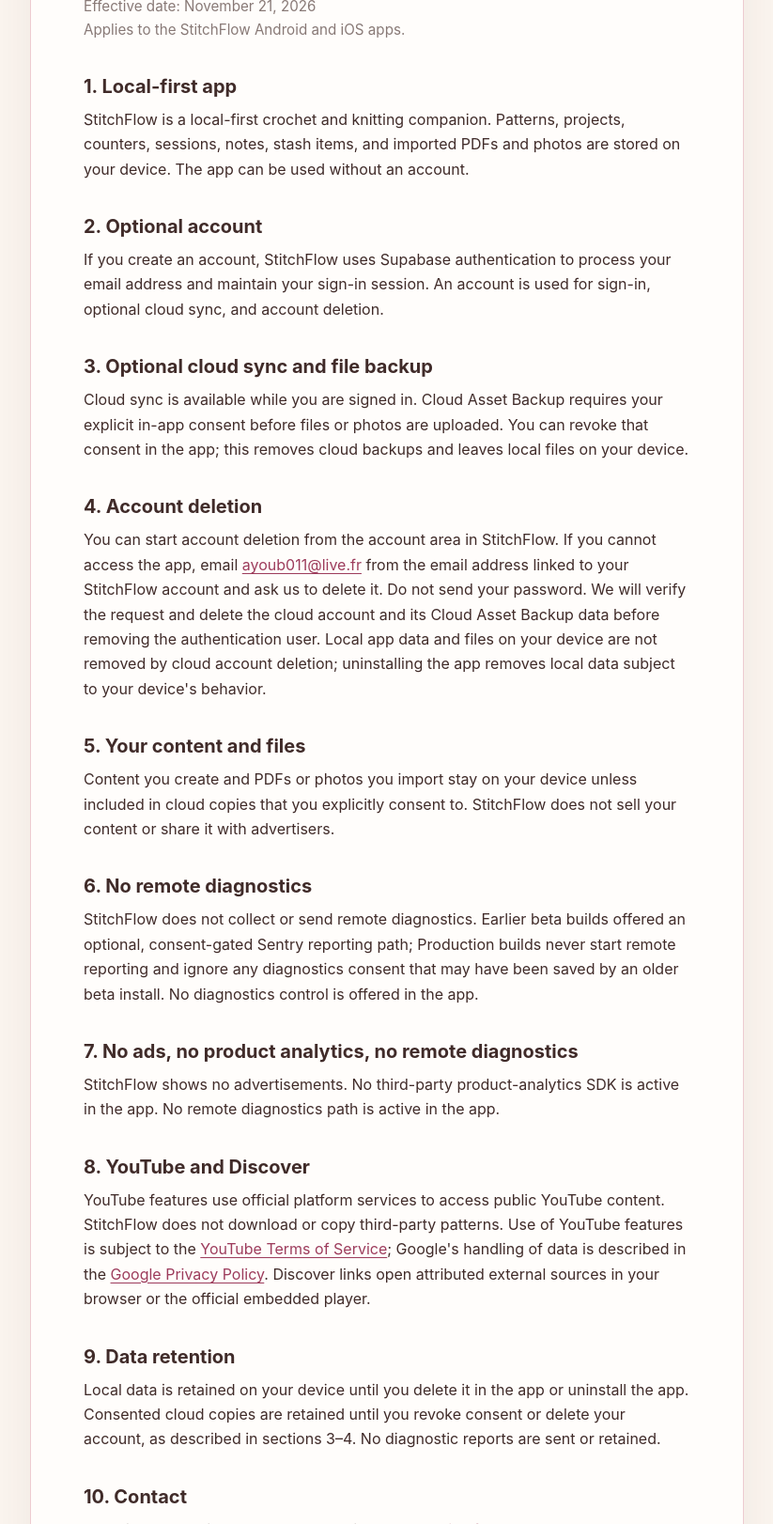
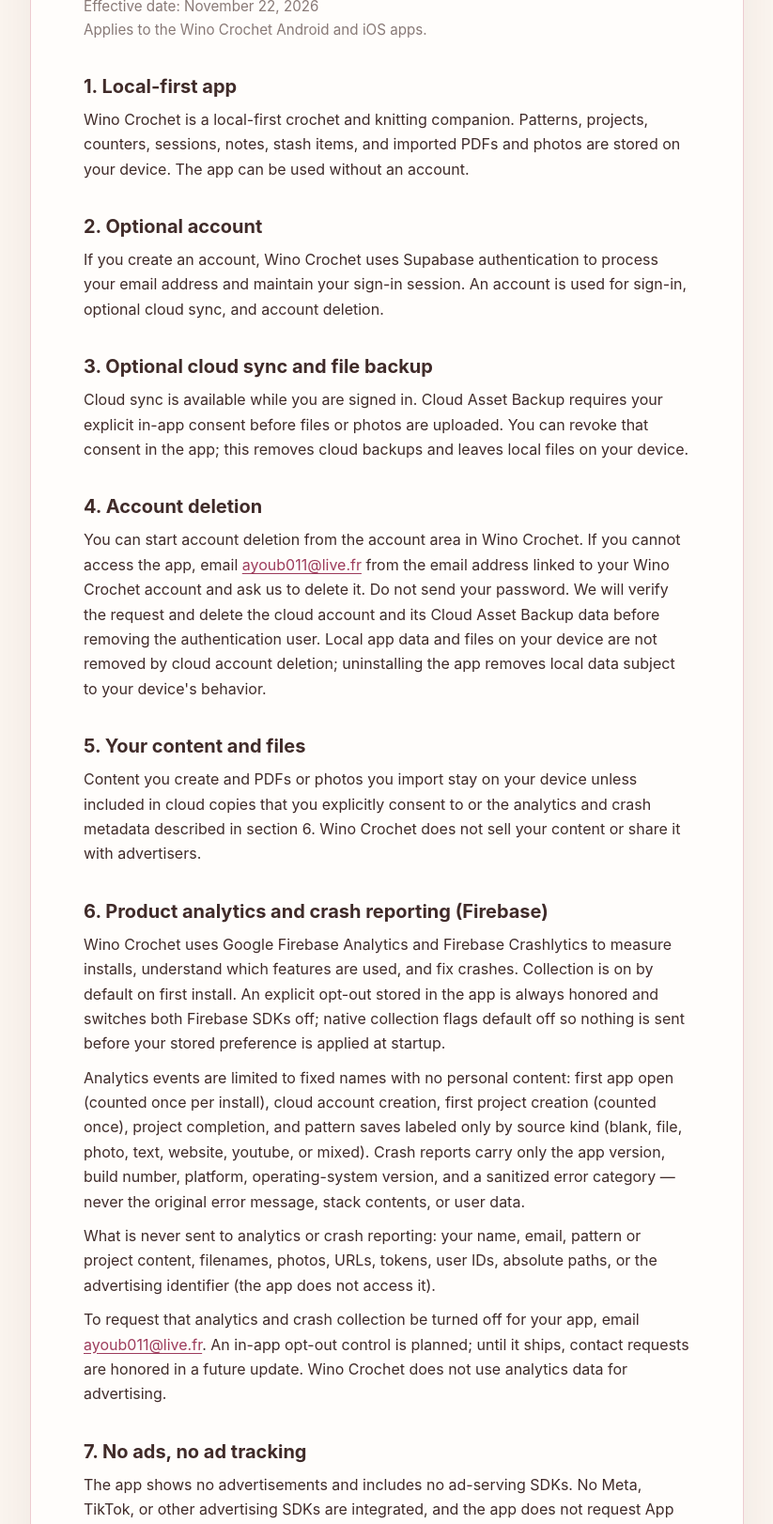
Before and after one commit to ayoubix16/stitchflow-privacy, a plain HTML site: page public/index.html in a window 1280 px wide. Shown: the part 213-1835 px from the top of the page at 94% size, without its empty margins (228-1051 px from the left). Drawn offline with Linux system fonts and the light colour scheme.

Commit message:
Disclose Firebase Analytics and Crashlytics collection
Replaces the no-analytics/no-diagnostics statement with the reviewed
Firebase disclosure: allowlisted product events, sanitized crash
metadata, default-on first install with stored opt-out honored, data
categories, purpose, retention, and contact opt-out path. Updates
product branding to Wino Crochet and the effective date.

```diff
--- a/public/index.html
+++ b/public/index.html
@@ -4,8 +4,8 @@
     <meta charset="utf-8">
     <meta name="viewport" content="width=device-width, initial-scale=1">
     <meta name="theme-color" content="#fbf5ef">
-    <meta name="description" content="Privacy policy for the StitchFlow crochet and knitting app.">
-    <title>Privacy Policy — StitchFlow</title>
+    <meta name="description" content="Privacy policy for the Wino Crochet crochet and knitting app.">
+    <title>Privacy Policy — Wino Crochet</title>
     <style>
       :root {
         color-scheme: light;
@@ -71,38 +71,41 @@
   <body>
     <main>
       <header>
-        <div class="brand">StitchFlow</div>
+        <div class="brand">Wino Crochet</div>
         <h1>Privacy Policy</h1>
-        <p class="meta">Effective date: November 21, 2026<br>Applies to the StitchFlow Android and iOS apps.</p>
+        <p class="meta">Effective date: November 22, 2026<br>Applies to the Wino Crochet Android and iOS apps.</p>
       </header>
 
       <section>
         <h2>1. Local-first app</h2>
-        <p>StitchFlow is a local-first crochet and knitting companion. Patterns, projects, counters, sessions, notes, stash items, and imported PDFs and photos are stored on your device. The app can be used without an account.</p>
+        <p>Wino Crochet is a local-first crochet and knitting companion. Patterns, projects, counters, sessions, notes, stash items, and imported PDFs and photos are stored on your device. The app can be used without an account.</p>
 
         <h2>2. Optional account</h2>
-        <p>If you create an account, StitchFlow uses Supabase authentication to process your email address and maintain your sign-in session. An account is used for sign-in, optional cloud sync, and account deletion.</p>
+        <p>If you create an account, Wino Crochet uses Supabase authentication to process your email address and maintain your sign-in session. An account is used for sign-in, optional cloud sync, and account deletion.</p>
 
         <h2>3. Optional cloud sync and file backup</h2>
         <p>Cloud sync is available while you are signed in. Cloud Asset Backup requires your explicit in-app consent before files or photos are uploaded. You can revoke that consent in the app; this removes cloud backups and leaves local files on your device.</p>
 
         <h2 id="account-deletion">4. Account deletion</h2>
-        <p>You can start account deletion from the account area in StitchFlow. If you cannot access the app, email <a href="mailto:ayoub011@live.fr?subject=Delete%20my%20StitchFlow%20account">ayoub011@live.fr</a> from the email address linked to your StitchFlow account and ask us to delete it. Do not send your password. We will verify the request and delete the cloud account and its Cloud Asset Backup data before removing the authentication user. Local app data and files on your device are not removed by cloud account deletion; uninstalling the app removes local data subject to your device's behavior.</p>
+        <p>You can start account deletion from the account area in Wino Crochet. If you cannot access the app, email <a href="mailto:ayoub011@live.fr?subject=Delete%20my%20StitchFlow%20account">ayoub011@live.fr</a> from the email address linked to your Wino Crochet account and ask us to delete it. Do not send your password. We will verify the request and delete the cloud account and its Cloud Asset Backup data before removing the authentication user. Local app data and files on your device are not removed by cloud account deletion; uninstalling the app removes local data subject to your device's behavior.</p>
 
         <h2>5. Your content and files</h2>
-        <p>Content you create and PDFs or photos you import stay on your device unless included in cloud copies that you explicitly consent to. StitchFlow does not sell your content or share it with advertisers.</p>
+        <p>Content you create and PDFs or photos you import stay on your device unless included in cloud copies that you explicitly consent to or the analytics and crash metadata described in section 6. Wino Crochet does not sell your content or share it with advertisers.</p>
 
-        <h2>6. No remote diagnostics</h2>
-        <p>StitchFlow does not collect or send remote diagnostics. Earlier beta builds offered an optional, consent-gated Sentry reporting path; Production builds never start remote reporting and ignore any diagnostics consent that may have been saved by an older beta install. No diagnostics control is offered in the app.</p>
+        <h2>6. Product analytics and crash reporting (Firebase)</h2>
+        <p>Wino Crochet uses Google Firebase Analytics and Firebase Crashlytics to measure installs, understand which features are used, and fix crashes. Collection is on by default on first install. An explicit opt-out stored in the app is always honored and switches both Firebase SDKs off; native collection flags default off so nothing is sent before your stored preference is applied at startup.</p>
+        <p>Analytics events are limited to fixed names with no personal content: first app open (counted once per install), cloud account creation, first project creation (counted once), project completion, and pattern saves labeled only by source kind (blank, file, photo, text, website, youtube, or mixed). Crash reports carry only the app version, build number, platform, operating-system version, and a sanitized error category — never the original error message, stack contents, or user data.</p>
+        <p>What is never sent to analytics or crash reporting: your name, email, pattern or project content, filenames, photos, URLs, tokens, user IDs, absolute paths, or the advertising identifier (the app does not access it).</p>
+        <p>To request that analytics and crash collection be turned off for your app, email <a href="mailto:ayoub011@live.fr">ayoub011@live.fr</a>. An in-app opt-out control is planned; until it ships, contact requests are honored in a future update. Wino Crochet does not use analytics data for advertising.</p>
 
-        <h2>7. No ads, no product analytics, no remote diagnostics</h2>
-        <p>StitchFlow shows no advertisements. No third-party product-analytics SDK is active in the app. No remote diagnostics path is active in the app.</p>
+        <h2>7. No ads, no ad tracking</h2>
+        <p>The app shows no advertisements and includes no ad-serving SDKs. No Meta, TikTok, or other advertising SDKs are integrated, and the app does not request App Tracking Transparency or access the advertising identifier. Firebase is used only for the analytics and crash reporting described in section 6.</p>
 
         <h2>8. YouTube and Discover</h2>
-        <p>YouTube features use official platform services to access public YouTube content. StitchFlow does not download or copy third-party patterns. Use of YouTube features is subject to the <a href="https://www.youtube.com/t/terms">YouTube Terms of Service</a>; Google's handling of data is described in the <a href="https://policies.google.com/privacy">Google Privacy Policy</a>. Discover links open attributed external sources in your browser or the official embedded player.</p>
+        <p>YouTube features use official platform services to access public YouTube content. Wino Crochet does not download or copy third-party patterns. Use of YouTube features is subject to the <a href="https://www.youtube.com/t/terms">YouTube Terms of Service</a>; Google's handling of data is described in the <a href="https://policies.google.com/privacy">Google Privacy Policy</a>. Discover links open attributed external sources in your browser or the official embedded player. Wino Crochet does not proxy that traffic.</p>
 
         <h2>9. Data retention</h2>
-        <p>Local data is retained on your device until you delete it in the app or uninstall the app. Consented cloud copies are retained until you revoke consent or delete your account, as described in sections 3–4. No diagnostic reports are sent or retained.</p>
+        <p>Local data is retained on your device until you delete it in the app or uninstall the app. Consented cloud copies are retained until you revoke consent or delete your account, as described in sections 3–4. Analytics events and crash reports are retained by Google under Google's terms.</p>
 
         <h2>10. Contact</h2>
         <p>For privacy questions or support, email <a href="mailto:ayoub011@live.fr">ayoub011@live.fr</a>.</p>
@@ -111,7 +114,7 @@
         <p>If this policy changes materially, we will update the effective date and publish the revised policy at this address.</p>
       </section>
 
-      <footer>StitchFlow · Crochet and knitting companion</footer>
+      <footer>Wino Crochet · Crochet and knitting companion</footer>
     </main>
   </body>
 </html>
```
